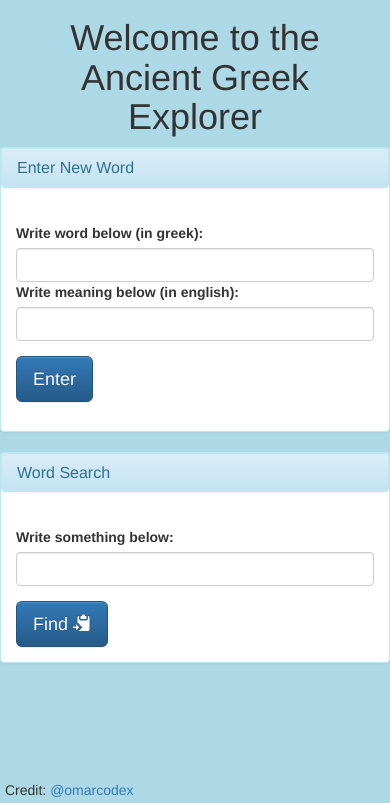
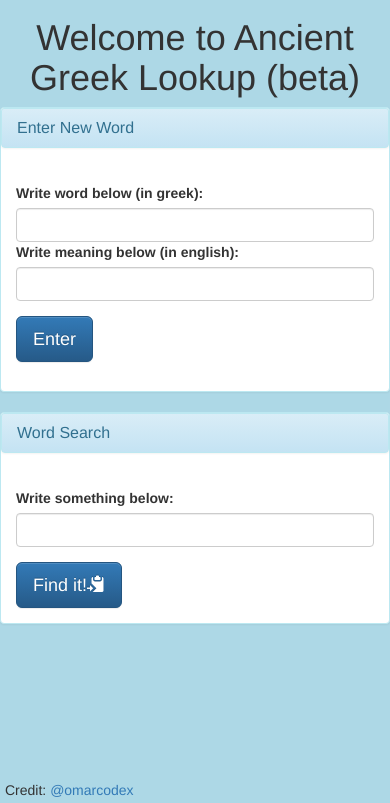
Before and after one commit to omarcodex/projekt-greek, a website: page public/index.html in a window 390 px wide. Shown: the part 44-847 px from the top of the page. Drawn offline with nearby package versions, Linux system fonts and the light colour scheme.

Commit message:
Update title/copy

```diff
--- a/public/index.html
+++ b/public/index.html
@@ -9,7 +9,7 @@
     <link rel="stylesheet" href="https://maxcdn.bootstrapcdn.com/bootstrap/3.3.7/css/bootstrap-theme.min.css" integrity="sha384-rHyoN1iRsVXV4nD0JutlnGaslCJuC7uwjduW9SVrLvRYooPp2bWYgmgJQIXwl/Sp" crossorigin="anonymous">
     <!-- Our custom CSS -->
     <link rel="stylesheet" type="text/css" href="main.css">
-    <title>Ancient Greek Explorer</title>
+    <title>Ancient Greek Lookup (beta)</title>
   </head>
   <main>
     <nav>
@@ -19,10 +19,10 @@
       <div class="masthead">
       </div>
       <div class="container">
-        <h1 class="text-center">Welcome to the Ancient Greek Explorer</h1>
+        <h1 class="text-center">Welcome to Ancient Greek Lookup (beta)</h1>
       </div>
 
-      <section class="row"> <!-- New -->
+      <section class="row"> <!-- Begin word input section -->
         <div class="col-md-6 col-md-offset-3">
           <section class="panel panel-info">
             <div class="panel panel-heading">
@@ -44,7 +44,7 @@
         </div>
       </section>
 
-      <section class="row">
+      <section class="row"> <!-- Begin word retrieval section -->
         <div class="col-md-6 col-md-offset-3">
           <section class="panel panel-info">
             <div class="panel panel-heading">
@@ -55,7 +55,7 @@
                 <label for="user-typed-input">Write something below:</label>
                 <input class="form-control" id="user-typed-input" rows="3"></input>
               </div>
-              <button id="user-typed-input-btn" class="btn btn-lg btn-primary">Find <span class='glyphicon glyphicon-copy'></span> </button>
+              <button id="user-typed-input-btn" class="btn btn-lg btn-primary">Find it!<span class='glyphicon glyphicon-copy'></span> </button>
             </div>
           </section>
         </div>
@@ -73,7 +73,7 @@
 
     <section>
       <div class="row">
-        <div class="col-md-12"><!-- New -->
+        <div class="col-md-12"><!-- Begin donate section -->
             <div class="text-center" id="donate-section">
 
               <form action="https://www.paypal.com/cgi-bin/webscr" method="post" target="_top">
```
